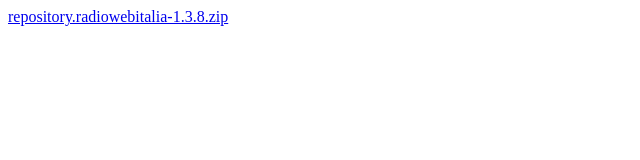
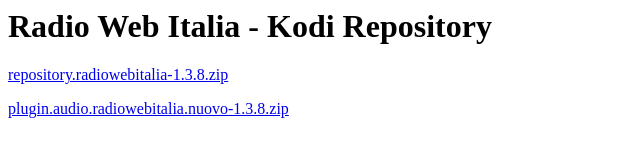
Before and after one commit to marcorwi/kodi, a plain HTML site: page index.html in a window 1280 px wide. Shown: the whole page, without its empty margins (0-640 px from the left). Drawn offline with Linux system fonts and the light colour scheme.

Commit message:
Update index.html

```diff
--- a/index.html
+++ b/index.html
@@ -1,5 +1,7 @@
 <html>
 <body>
-<a href="repository.radiowebitalia-1.3.8.zip">repository.radiowebitalia-1.3.8.zip</a>
+  <h1>Radio Web Italia - Kodi Repository</h1>
+  <p><a href="repository.radiowebitalia-1.3.8.zip">repository.radiowebitalia-1.3.8.zip</a></p>
+  <p><a href="plugin.audio.radiowebitalia.nuovo-1.3.8.zip">plugin.audio.radiowebitalia.nuovo-1.3.8.zip</a></p>
 </body>
 </html>
```
